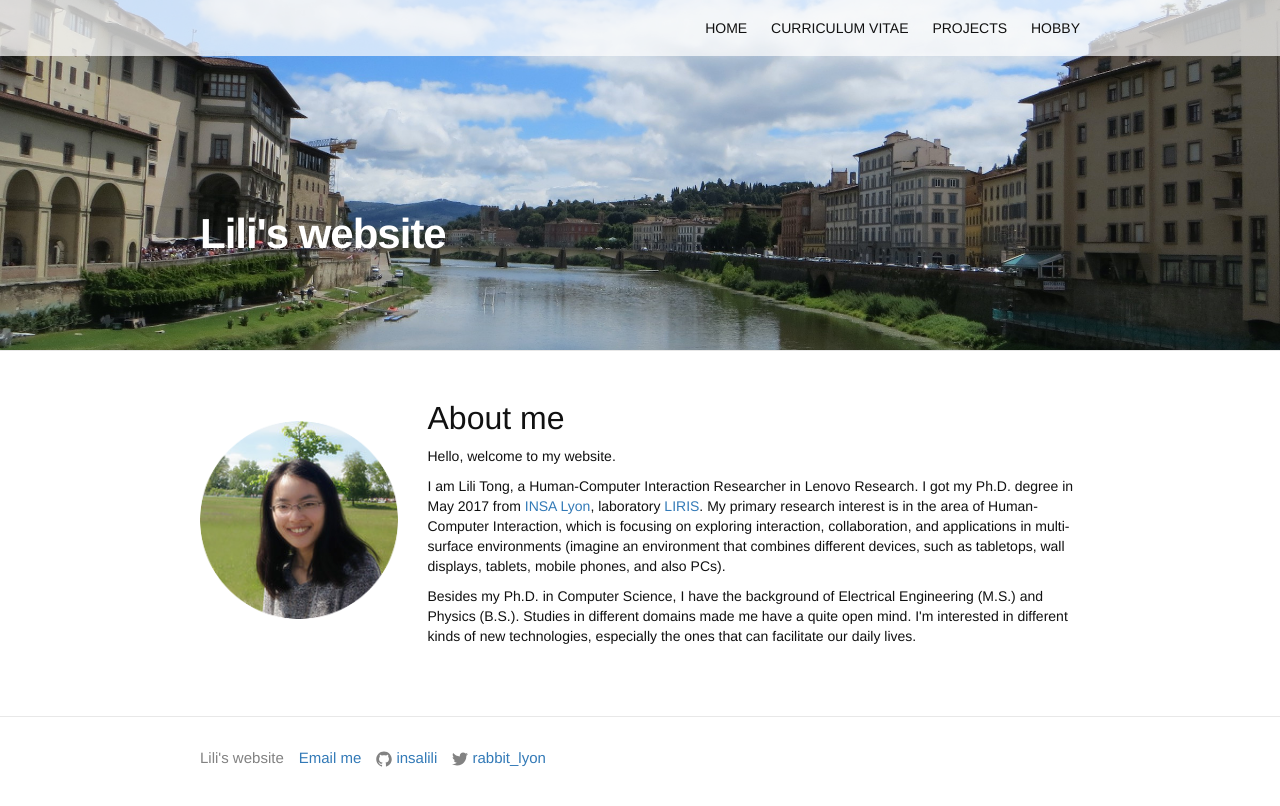
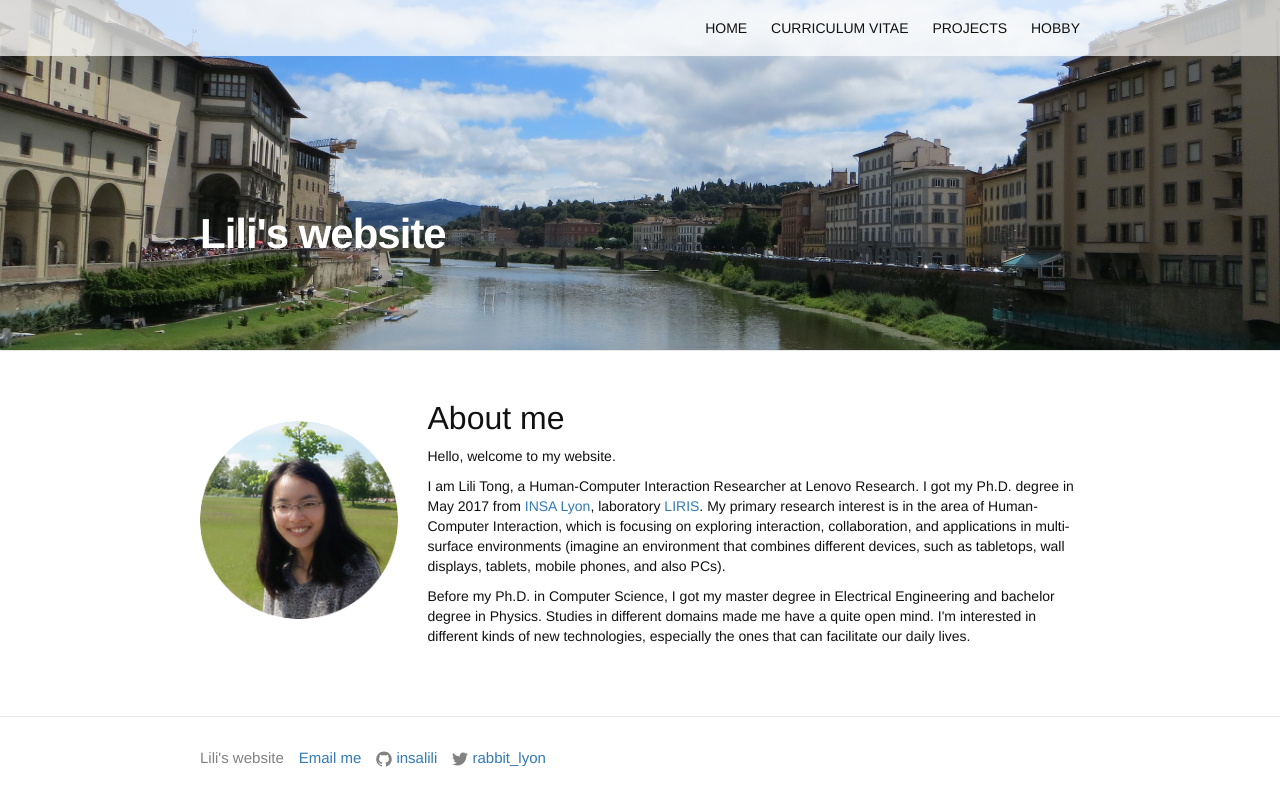
Before and after one commit to InsaLili/insalili.github.io, a Jekyll site: the page built from index.html, in a window 1280 px wide. Shown: the top 806 px of the page. Built offline with Jekyll 4.4.1, drawn with Linux system fonts in a browser that asks for light colours; comment, search, counter and statistics services are not loaded.

Commit message:
update info

```diff
--- a/index.html
+++ b/index.html
@@ -13,9 +13,9 @@
 	<div class="col-md-9">
 	  <h2>About me</h2>
 	  <p>Hello, welcome to my website.</p>
-	  <p>I am Lili Tong, a Human-Computer Interaction Researcher in Lenovo Research. I got my Ph.D. degree in May 2017 from <a target="_blank" href="http://www.insa-lyon.fr/en">INSA Lyon</a>, laboratory <a target="_blank" href="https://liris.cnrs.fr/membres?idn=ltong">LIRIS</a>.
+	  <p>I am Lili Tong, a Human-Computer Interaction Researcher at Lenovo Research. I got my Ph.D. degree in May 2017 from <a target="_blank" href="http://www.insa-lyon.fr/en">INSA Lyon</a>, laboratory <a target="_blank" href="https://liris.cnrs.fr/membres?idn=ltong">LIRIS</a>.
 	  	My primary research interest is in the area of Human-Computer Interaction, which is focusing on exploring interaction, collaboration, and applications in multi-surface environments (imagine an environment that combines different devices, such as tabletops, wall displays, tablets, mobile phones, and also PCs).
 	  </p>
-	  <p>Besides my Ph.D. in Computer Science, I have the background of Electrical Engineering (M.S.) and Physics (B.S.). Studies in different domains made me have a quite open mind. I'm interested in different kinds of new technologies, especially the ones that can facilitate our daily lives.</p>
+	  <p>Before my Ph.D. in Computer Science, I got my master degree in Electrical Engineering and bachelor degree in Physics. Studies in different domains made me have a quite open mind. I'm interested in different kinds of new technologies, especially the ones that can facilitate our daily lives.</p>
 	</div>
 </div>
```
